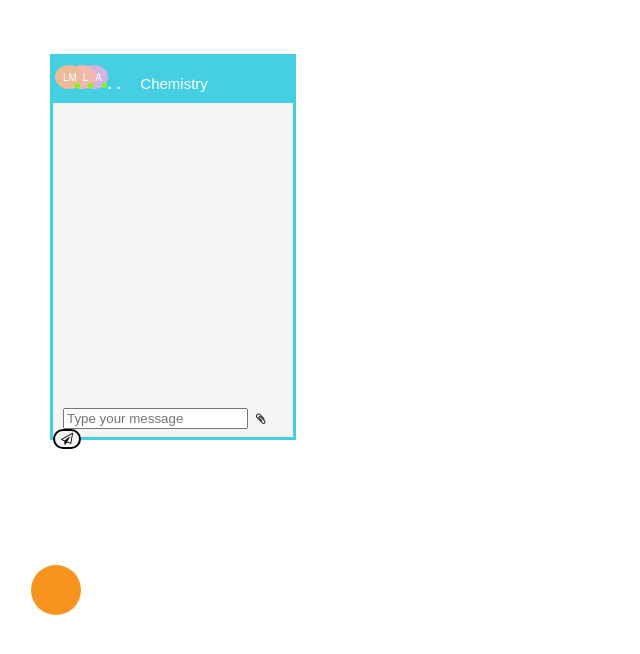
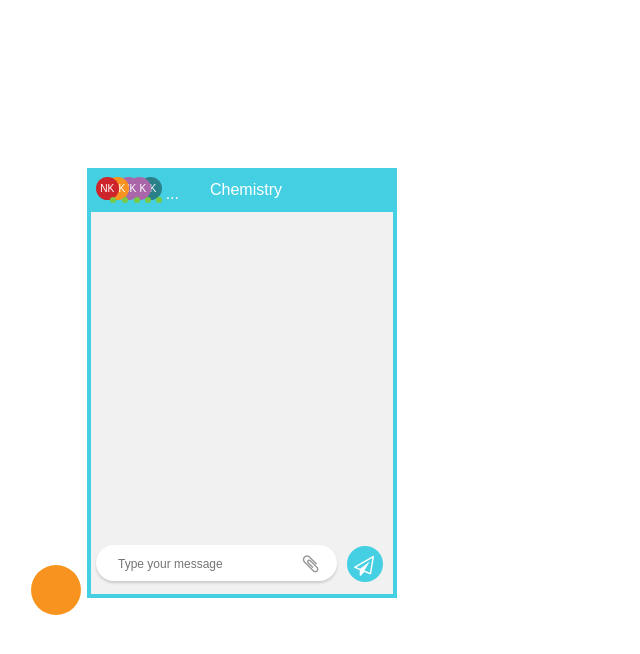
Before and after one commit to arnoldliu8/chat-widget, a React (Create React App) app: page / in a window 1280 px wide. Both pictures are taken after a click on the element 56 px from the left and 590 px from the top of the page. Shown: the top 654 px of the page, without its empty margins (0-640 px from the left). Built offline with nearby package versions, Linux system fonts and the light colour scheme.

Commit message:
Update Chat.js

```diff
--- a/src/Chat.js
+++ b/src/Chat.js
@@ -13,118 +13,323 @@ constructor(props){
     this.setState({mode:'students'})
   }
 
-
-
-
-
-
     render(){
         if(this.state.mode==="chem")
         return (
             <div>
-            <br/>
-            <br/>
-            <br/>
-            <div style={{height:"380px", width:"240px", border:"solid", borderColor:"#45CFE2", marginLeft:"50px"}}>
-            <div style={{height:"46px",width:"240px", backgroundColor:"#45CFE2",
-            margin: "auto",
-            textAlign:"center", color:"white"}}>
-            <button style=
+            <div style=
+            {{
+                height:"424px",
+                width:"304px",
+                backgroundColor:"#45CFE2",
+                position:"fixed",
+                left:"87px",
+                top:"168px",
+                borderStyle:"solid",
+                borderColor:"#45CFE2",
+                borderSize:"2px",
+            }}>
+
+            <div style=
+            {{
+                height:"42px",
+                width:"300px",
+                backgroundColor:"#45CFE2",
+                position:"fixed",
+                left:"89px",
+                top:"170px"
+            }}>
+
+            <div style=
             {{
             borderRadius:"50%",
-            borderColor:"#D2B4DE",
-            float:"left",
-            height:"24px",
-            width:"28px",
-            fontSize:"10px",
-            backgroundColor:"#D2B4DE",
-            position:"absolute",
-            left:"80px",
-            marginTop:"8px",
-            color:"white",
-            borderStyle:"solid"}}>HA</button>
+            height:"23px",
+            width:"23px",
+            backgroundColor:"#298089",
+            position:"fixed",
+            left:"139px",
+            top:"177px"
+            }}><div style=
+            {{
+            height:"12px",
+            width:"14px",
+            position:"fixed",
+            left:"142.17px",
+            top:"183.47px",
+            color:"#FFFFFF",
+            fontSize:"10.16px",
+            fontStyle:"Proxima Nova, Semibold",
+            textAlign:"left",
+            lineHeight:"12px"
+            }}>NK</div></div>
+
+            <div style=
+            {{
+            borderRadius:"50%",
+            height:"23px",
+            width:"23px",
+            backgroundColor:"#A967AA",
+            position:"fixed",
+            left:"128px",
+            top:"177px"
+            }}><div style=
+            {{
+            height:"12px",
+            width:"14px",
+            position:"fixed",
+            left:"132.17px",
+            top:"183.47px",
+            color:"#FFFFFF",
+            fontSize:"10.16px",
+            fontStyle:"Proxima Nova, Semibold",
+            textAlign:"left",
+            lineHeight:"12px"
+            }}>NK</div></div>
+
+
+            <div style=
+            {{
+            borderRadius:"50%",
+            height:"23px",
+            width:"23px",
+            backgroundColor:"#A967AA",
+            position:"fixed",
+            left:"117px",
+            top:"177px"
+            }}><div style=
+            {{
+            height:"12px",
+            width:"14px",
+            position:"fixed",
+            left:"122.17px",
+            top:"183.47px",
+            color:"#FFFFFF",
+            fontSize:"10.16px",
+            fontStyle:"Proxima Nova, Semibold",
+            textAlign:"left",
+            lineHeight:"12px"
+            }}>NK</div></div>
 
 
 
+            <div style=
+            {{
+            borderRadius:"50%",
+            height:"23px",
+            width:"23px",
+            backgroundColor:"#F7931E",
+            position:"fixed",
+            left:"106px",
+            top:"177px"
+            }}><div style=
+            {{
+            height:"12px",
+            width:"14px",
+            position:"fixed",
+            left:"111.17px",
+            top:"183.47px",
+            color:"#FFFFFF",
+            fontSize:"10.16px",
+            fontStyle:"Proxima Nova, Semibold",
+            textAlign:"left",
+            lineHeight:"12px"
+            }}>NK</div></div>
 
 
 
+           <div style=
+            {{
+            borderRadius:"50%",
+            height:"23px",
+            width:"23px",
+            backgroundColor:"#CE242B",
+            position:"fixed",
+            left:"96px",
+            top:"177px"
+            }}><div style=
+            {{
+            height:"12px",
+            width:"14px",
+            position:"fixed",
+            left:"100.17px",
+            top:"183.47px",
+            color:"#FFFFFF",
+            fontSize:"10.16px",
+            fontStyle:"Proxima Nova, Semibold",
+            textAlign:"left",
+            lineHeight:"12px"
+            }}>NK</div></div>
 
-            <button style={{borderRadius:"50%",
-            borderColor:"#F5B7B1",
-            float:"left",
-            height:"24px",
-            width:"28px",
-            fontSize:"10px",
-            backgroundColor:"#F5B7B1",
-            position:"absolute",
-            left:"68px",
-            marginTop:"8px",
-            color:"white",
-            borderStyle:"solid"}}>AL</button>
-            <button style={{borderRadius:"50%",
-            borderColor:"#EDBB99",
-            float:"left",
-            height:"24px",
-            width:"28px",
-            fontSize:"10px",
-            backgroundColor:"#EDBB99"
-            ,position:"absolute",
-            left:"55px",
-            marginTop:"8px",
-            align:"left",
-            color:"white",
-            marginLeft:"0",
-            borderStyle:"solid"}}>LM</button>
-            <h3 style={{margin:"auto", position:"absolute",left:"105px"}}>
-            <pre>.. <button onClick={this.onevent} style={{backgroundColor:"#45CFE2",borderColor:"#45CFE2",
-            color:"white",borderStyle:"solid",fontSize:"15px"}}>Chemistry</button></pre></h3>
+
+          <div style=
+            {{
+                width:"12px",
+                height:"20px",
+                textAlign:"left",
+                fontSize:"16px",
+                lineHeight:"20px",
+                color:"#FFFFFF",
+                position:"fixed",
+                left:"165.67px",
+                top:"184.33px"
+            }}>...</div>
+
+            <div
+            onClick={this.onevent}
+            style=
+            {{
+                width:"84px",
+                height:"19px",
+                textAlign:"left",
+                fontSize:"16px",
+                lineHeight:"18px",
+                color:"#FFFFFF",
+                position:"fixed",
+                left:"210px",
+                top:"181px"
+            }}>Chemistry</div>
+
+            <div style=
+            {{
+                width:"6px",
+                height:"6px",
+                borderRadius:"50%",
+                backgroundColor:"#7AC943",
+                position:"fixed",
+                backgroundSize:"0.5px",
+                left:"109.5px",
+                top:"196.5px"
+            }}></div>
+            <div style=
+            {{
+                width:"6px",
+                height:"6px",
+                borderRadius:"50%",
+                backgroundColor:"#7AC943",
+                position:"fixed",
+                backgroundSize:"0.5px",
+                left:"121.5px",
+                top:"196.5px"
+            }}></div>
+            <div style=
+            {{
+                width:"6px",
+                height:"6px",
+                borderRadius:"50%",
+                backgroundColor:"#7AC943",
+                position:"fixed",
+                backgroundSize:"0.5px",
+                left:"133.5px",
+                top:"196.5px"
+            }}></div>
+            <div style=
+            {{
+                width:"6px",
+                height:"6px",
+                borderRadius:"50%",
+                backgroundColor:"#7AC943",
+                position:"fixed",
+                backgroundSize:"0.5px",
+                left:"144.5px",
+                top:"196.5px"
+            }}></div>
+            <div style=
+            {{
+                width:"6px",
+                height:"6px",
+                borderRadius:"50%",
+                backgroundColor:"#7AC943",
+                position:"fixed",
+                backgroundSize:"0.5px",
+                left:"155.5px",
+                top:"196.5px"
+            }}></div>
+
+            </div>
+
+            <div style={{
+                height:"382px",
+                width:"302px",
+                position:"fixed",
+
+                left:"90.5px",
+                top:"212px",
+                backgroundColor:"#F1F1F1"}}>
+
+            <div style={{
+                width:"241px",
+                height:"36px",
+                position:"fixed",
+                left:"96px",
+                top:"545px",
+                backgroundColor:"#FFFFFF",
+                borderRadius:"19.5px 19.5px 19.5px 19.5px",
+                boxShadow: "0px 2px 2.5px #CBCBCB"
+                }}>
 
 
 
-            <div style={{width:"5px", height:"5px", borderRadius:"50%", backgroundColor:"#7CFC00",
-            position:"absolute",left:"75px",marginTop:"26px"}}></div>
-            <div style={{width:"5px", height:"5px", borderRadius:"50%", backgroundColor:"#7CFC00",
-            position:"absolute",left:"88px",marginTop:"26px"}}></div>
-            <div style={{width:"5px", height:"5px", borderRadius:"50%", backgroundColor:"#7CFC00",
-            position:"absolute",left:"102px",marginTop:"26px"}}></div>
+            <input style=
+            {{
+                width:"175px",
+                height:"15px",
+                position:"fixed",
+                left:"114px",
+                top:"554px",
+                color:"#CCCCCC",
+                fontSize:"12px",
+                lineHeight:"15px",
+                textAlign:"left",
+                fontStyle:"Montserrat, Light",
+                borderColor:"white",
+                borderStyle:"solid"
+
+            }}
+
+            type="text"
+            placeholder="Type your message"/>
+
+
+            <div style=
+            {{
+                width:"11px",
+                height:"22px",
+                position:"fixed",
+                left:"302.65px",
+                top:"552.66px",
+                color:"#999999",
+                fontSize:"20px"
+
+
+            }}><i className="fa fa-paperclip"></i></div>
             </div>
 
+            <div style=
+            {{
+                width:"36px",
+                height:"36px",
+                position:"fixed",
+                left:"347px",
+                top:"546px",
+                backgroundColor:"#45CFE2",
+                borderRadius:"50%"
 
+            }}><div style=
+            {{
+                width:"15.57px",
+                height:"14.14px",
+                position:"fixed",
+                left:"354px",
+                top:"555.43px",
+                color:"white",
+                fontSize:"20px"
 
-
-
-
-            <div style={{height:"334px",width:"240px",backgroundColor:"#F5F5F5"}}>
-
-
-
-
-            <div style={{height:"305px",width:"240px"}}></div>
-
-
-            <input style={{marginLeft:"10px"}}type="text" placeholder="Type your message"/>
-            <button style={{fontSize:"12px",
-            backgroundColor:"#F5F5F5",
-            borderStyle:"solid",
-            borderColor:"#F5F5F5"}}><i className="fa fa-paperclip"></i></button>
-            <button style={{fontSize:"12px",backgroundColor:"#F5F5F5",borderStyle:"solid",
-            borderRadius:"50px"}}><i className="fa fa-paper-plane-o"></i></button>
+            }}>
+            <i className="fa fa-paper-plane-o"></i>
             </div>
-
             </div>
-
-
-
-
-
-
-
-
-
-
-
-
+            </div>
+            </div>
             </div>
         );
 
```
